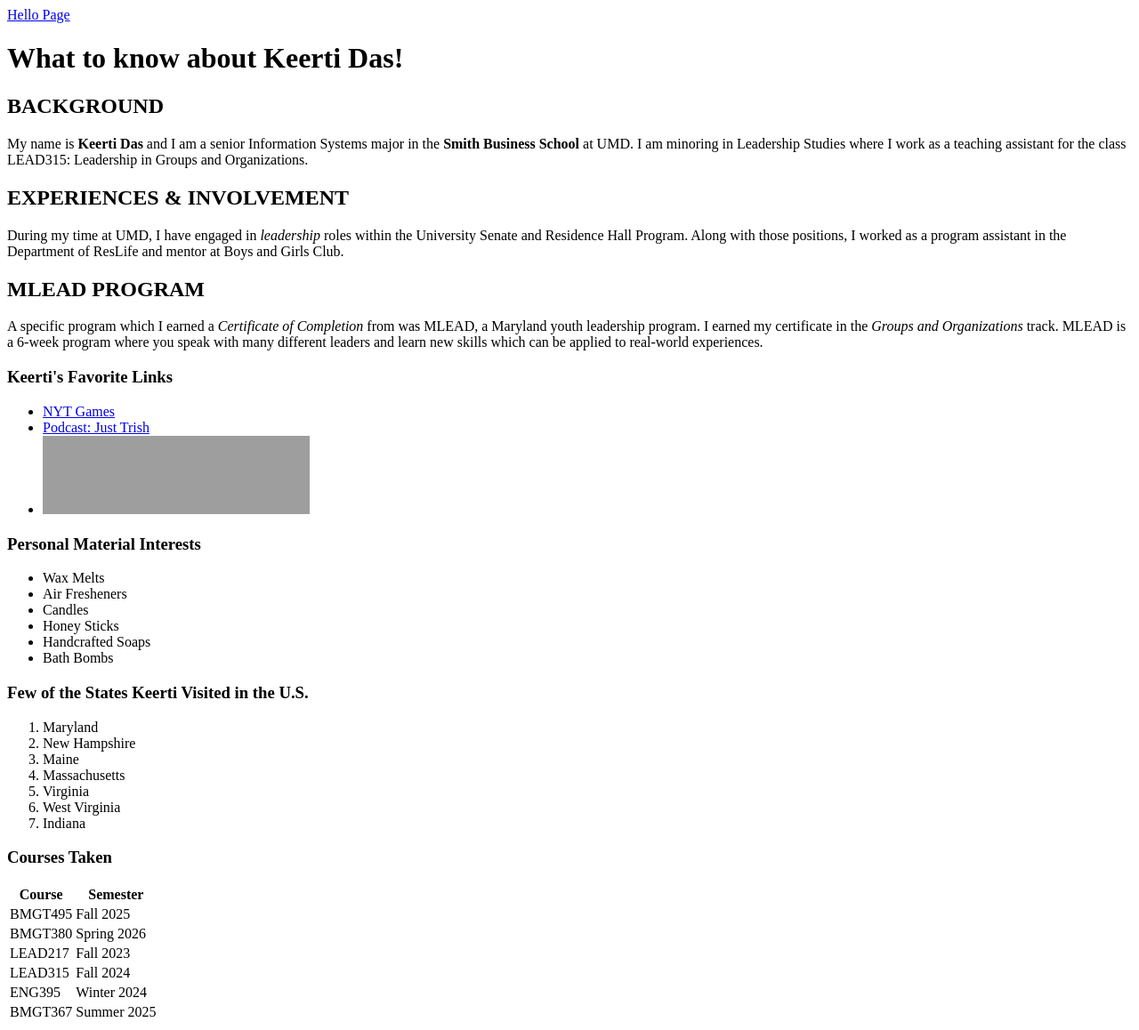
After one commit to keertidas123/helloWorld, a Flask app: template templates/about.html in a window 1280 px wide. The commit adds this page. Shown: the whole page at 89% size. Run offline with Flask 3, Linux system fonts and the light colour scheme; the template is opened without the code that fills it, so the values that code supplies are empty; grey boxes are pictures that could not be loaded.

Commit message:
Finished about.html page, fulfilling all requirements.

```diff
--- a/main.py
+++ b/main.py
@@ -5,11 +5,11 @@ app = Flask(__name__)
 
 @app.route('/')
 def hello_world():
-    return render_template('hello.html')
+    return 'Hello World from Keerti Das! I am adding my first code change.'
 
 
 @app.route('/hello')
-def hello():ll
+def hello():
     return render_template('hello.html')
 
 
--- /dev/null
+++ b/templates/about.html
@@ -0,0 +1,96 @@
+<!DOCTYPE html>
+<html lang="en">
+<head>
+    <meta charset="UTF-8">
+    <title>About</title>
+</head>
+<body>
+<a href="/hello">Hello Page</a>
+
+<!-- Intro to About Page-->
+<h1>What to know about Keerti Das!</h1>
+<h2>BACKGROUND</h2>
+<p>My name is <strong>Keerti Das</strong> and I am a senior Information Systems
+major in the <strong>Smith Business School</strong> at UMD. I am minoring in Leadership Studies
+where I work as a teaching assistant for the class LEAD315: Leadership in Groups
+and Organizations.</p>
+
+<!-- Section for Experiences during College-->
+<h2>EXPERIENCES & INVOLVEMENT</h2>
+<p>During my time at UMD, I have engaged in <em>leadership</em> roles within
+the University Senate and Residence Hall Program. Along with those
+positions, I worked as a program assistant in the Department of ResLife
+and mentor at Boys and Girls Club.</p>
+
+<!-- Section for MLEAD Leadership Program-->
+<h2>MLEAD PROGRAM</h2>
+<p>A specific program which I earned a <em>Certificate of Completion</em> from
+was MLEAD, a Maryland youth leadership program. I earned my certificate in the <em>Groups
+    and Organizations</em> track. MLEAD is a 6-week program where you speak with many different
+leaders and learn new skills which can be applied to real-world experiences.</p>
+
+<!-- Important External Links-->
+<h3>Keerti's Favorite Links</h3>
+<ul>
+    <li><a href="https://www.nytimes.com/crosswords">NYT Games</a></li>
+    <li><a href="https://www.youtube.com/@justtrishpodcast" target="_blank">Podcast: Just Trish</a></li>
+    <li><img src="https://terpconnect.umd.edu/~jbono/bmgt407/images/smith-logo.png" width="300" height="88"></li>
+</ul>
+
+<!-- Ordered List about Items Keerti Likes-->
+<h3>Personal <strong>Material</strong> Interests</h3>
+<ul>
+    <li>Wax Melts</li>
+    <li>Air Fresheners</li>
+    <li>Candles</li>
+    <li>Honey Sticks</li>
+    <li>Handcrafted Soaps</li>
+    <li>Bath Bombs</li>
+</ul>
+
+<!-- Ordered List about U.S. States Keerti has Visited -->
+<h3> <strong>Few</strong> of the States Keerti Visited in the U.S.</h3>
+<ol>
+    <li>Maryland</li>
+    <li>New Hampshire</li>
+    <li>Maine</li>
+    <li>Massachusetts</li>
+    <li>Virginia</li>
+    <li>West Virginia</li>
+    <li>Indiana</li>
+</ol>
+
+<!-- Table with Courses and the Semester they were taken-->
+<h3>Courses Taken</h3>
+<table>
+    <tr>
+        <th>Course</th>
+        <th>Semester</th>
+    </tr>
+    <tr>
+        <td>BMGT495</td>
+        <td>Fall 2025</td>
+    </tr>
+    <tr>
+        <td>BMGT380</td>
+        <td>Spring 2026</td>
+    </tr>
+    <tr>
+        <td>LEAD217</td>
+        <td>Fall 2023</td>
+    </tr>
+    <tr>
+        <td>LEAD315</td>
+        <td>Fall 2024</td>
+    </tr>
+    <tr>
+        <td>ENG395</td>
+        <td>Winter 2024</td>
+    </tr>
+    <tr>
+        <td>BMGT367</td>
+        <td>Summer 2025</td>
+    </tr>
+</table>
+</body>
+</html>
--- a/templates/hello.html
+++ b/templates/hello.html
@@ -6,5 +6,5 @@
 </head>
 <body>
     Hello World from Keerti Das! This is my first HTML page.
-</body>ll
+</body>
 </html>
```
